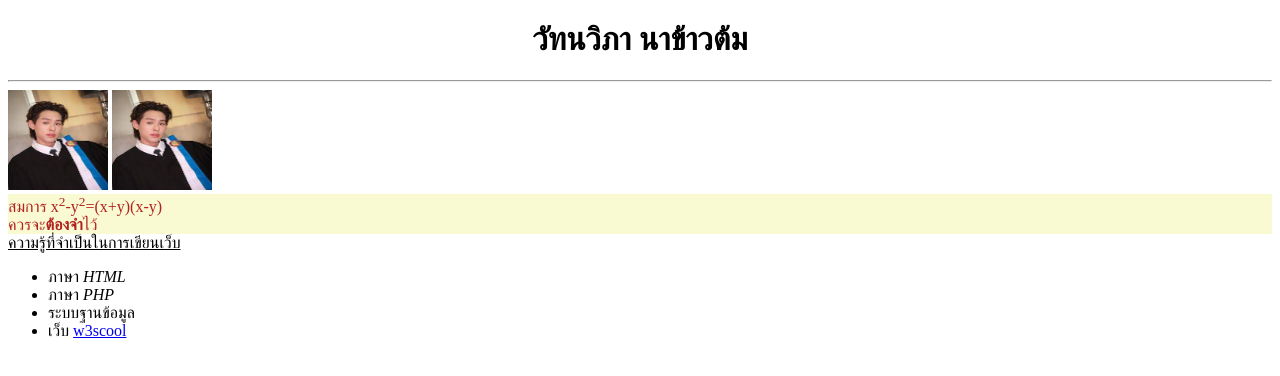
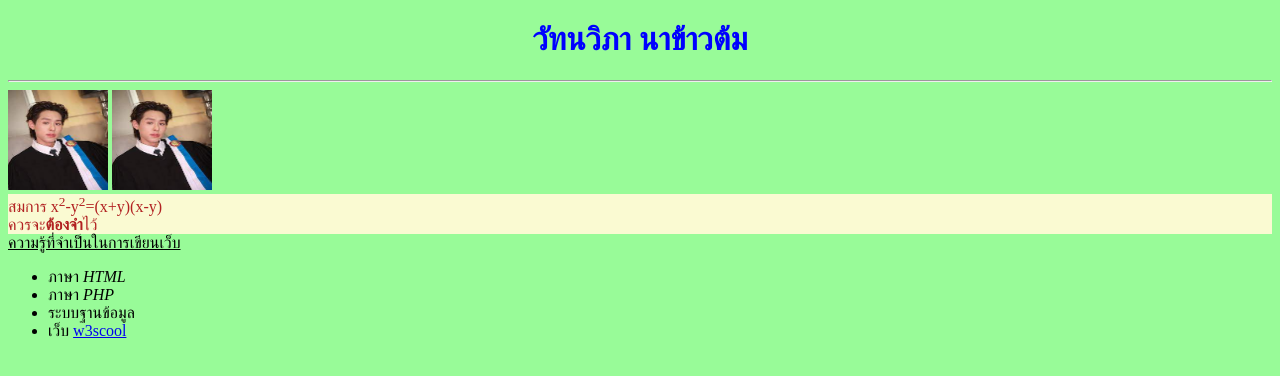
Before and after one commit to wattanawipa/github-wattanawipa1, a plain HTML site: page index.html in a window 1280 px wide. Drawn offline with Linux system fonts and the light colour scheme.

Commit message:
update index.html add css internal
update index.html add css internal

```diff
--- a/index.html
+++ b/index.html
@@ -4,6 +4,14 @@
     <meta charset="UTF-8">
     <meta name="viewport" content="width=device-width, initial-scale=1.0">
     <title>Homework2</title>
+    <style>
+        body{
+            background-color: palegreen
+        }
+        h1{
+            color: blue;
+        }
+    </style>
 </head>
 <body>
     <h1 style="text-align: center;">วัทนวิภา นาข้าวต้ม</h1>
```
